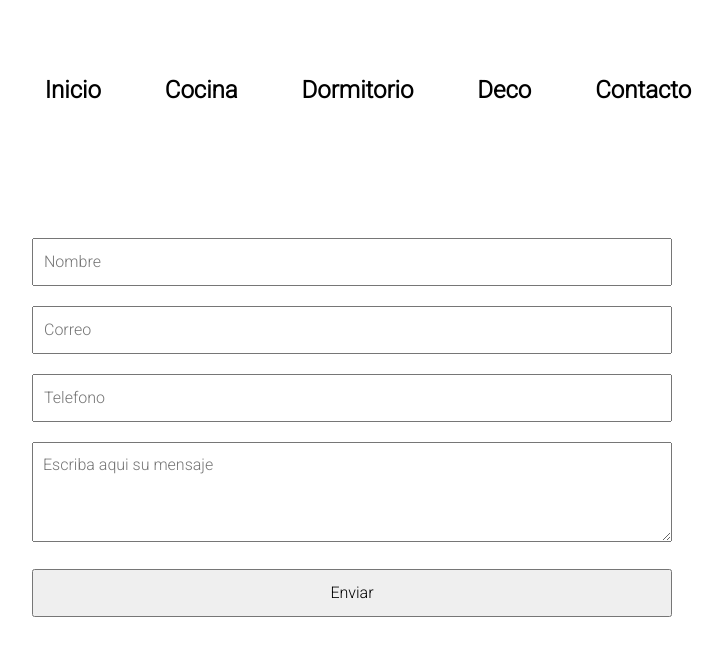
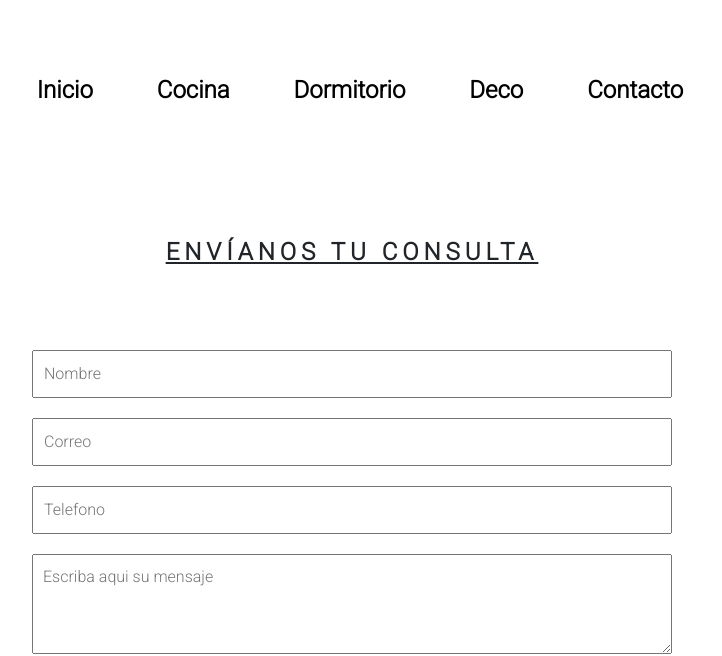
Before and after one commit to AllocatiJuliana/PreEntrega2Allocati, a plain HTML site: page section/contacto.html in a window 1280 px wide. Shown: the part 184-840 px from the top of the page, without its empty margins (288-1010 px from the left). Drawn offline with nearby package versions, Linux system fonts and the light colour scheme.

Commit message:
Agregue titulo en html contacto e hice ajustes en la posicion de la nav

```diff
--- a/sass/_imagenes.scss
+++ b/sass/_imagenes.scss
@@ -39,7 +39,6 @@
         grid-template-columns: repeat(4, 1fr);
         justify-items: center;
     }
-
 }
 
 .banner{
--- a/sass/style.scss
+++ b/sass/style.scss
@@ -25,6 +25,7 @@ nav{
 
 ul{
     list-style: none;
+    padding: 0px;
 }
 
 footer{
@@ -55,7 +56,6 @@ footer{
     }
 }
 
-
 input{
     width: 50%;
     padding: 10px;
@@ -80,7 +80,6 @@ textarea{
     button{
         border-radius: 20px;
     }
-
 }
 
 h2{
@@ -90,11 +89,17 @@ h2{
 }
 
 .formulario{
-    margin-top: 100px;
+    margin-top: 75px;
 }
 
 .carousel-inner{
     margin-top: 50px;
+}
+
+.consulta{
+    font-size: medium;
+    text-decoration: underline;
+    font-weight: bold;
 }
 
 
@@ -103,6 +108,9 @@ h2{
 nav{
     @include margin(75px, 30px);
 
+    ul{
+    padding-left: 1rem;
+
     li{
     display: inline;
     margin: 30px;
@@ -110,7 +118,7 @@ nav{
     a{
         font-size: x-large;
     }
-
+}
 }
 }
 
@@ -118,7 +126,11 @@ a{
     font-size: large;
 }
 
+.consulta{
+    font-size: large;
 }
+}
+
 
 @media(min-width: 1024px){
 
@@ -142,4 +154,7 @@ footer{
     @extend .facebook;
 }
 
+.consulta{
+    font-size: x-large;
 }
+}
--- a/section/contacto.html
+++ b/section/contacto.html
@@ -37,6 +37,8 @@
             </ul>
         </nav>
     </header>
+
+    <h2 class="consulta">ENVÍANOS TU CONSULTA</h2>
 
 <form class="formulario" action="">
     <input type="text" name="Nombre" placeholder="Nombre">
@@ -93,5 +95,6 @@
     </footer>
 
     <script src="https://cdn.jsdelivr.net/npm/bootstrap@5.1.3/dist/js/bootstrap.bundle.min.js" integrity="sha384-ka7Sk0Gln4gmtz2MlQnikT1wXgYsOg+OMhuP+IlRH9sENBO0LRn5q+8nbTov4+1p" crossorigin="anonymous"></script>
+
 </body>
 </html>
```
Also changed, not shown: index.html (+0 -2 lines), css/style.css, 1 other file.
